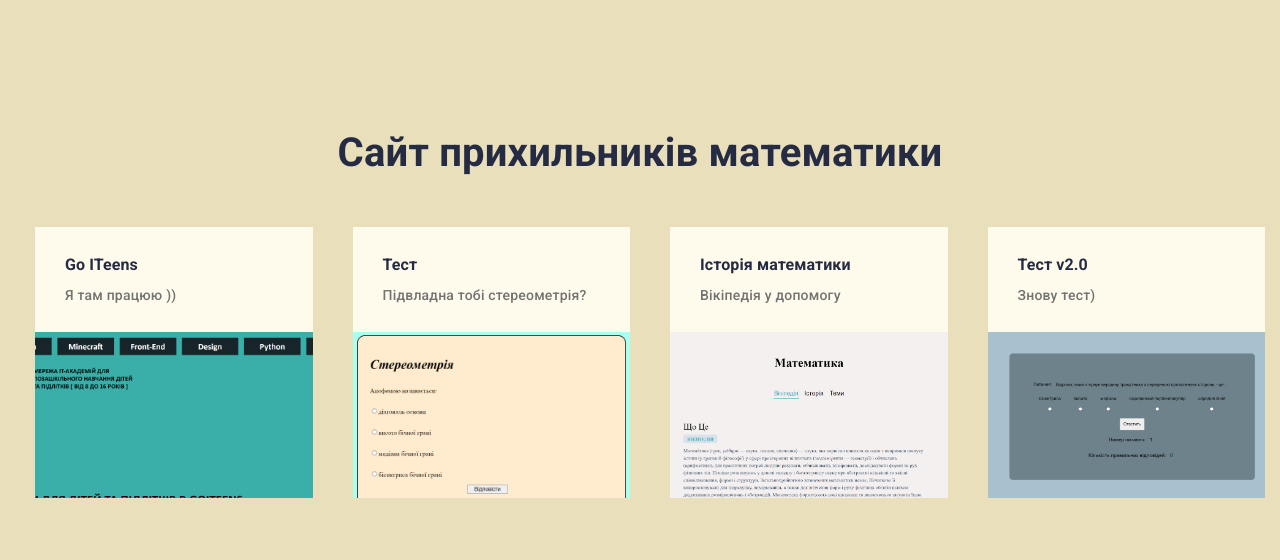
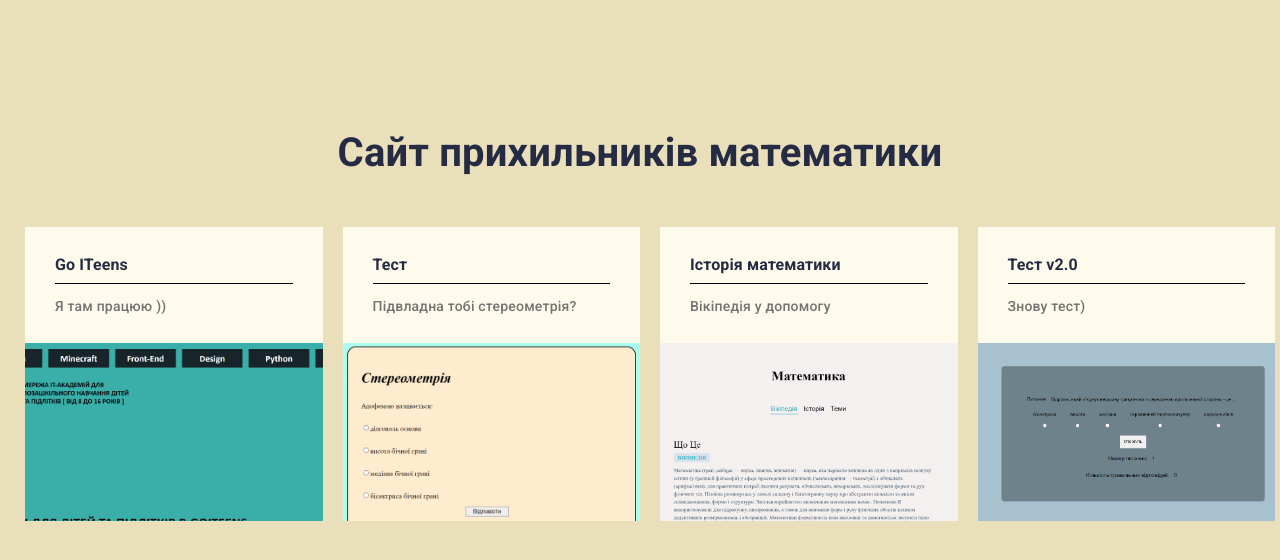
Before and after one commit to bombiteen/Project, a plain HTML site: page index.html in a window 1280 px wide. Drawn offline with Linux system fonts and the light colour scheme.

Commit message:
Update style.css

```diff
--- a/css/style.css
+++ b/css/style.css
@@ -80,7 +80,7 @@ body {
     flex-wrap: wrap;
 }
 .practice__column {
-    padding: 0px 20px;
+    padding: 0px 10px;
     margin: 0px 0px 30px 0px;
     flex: 0 1 25%;
 }
@@ -98,6 +98,7 @@ body {
     flex: 1 1 auto;
 }
 .item-practice__link {
+    width: 100%;
     color: inherit;
     display: inline-block;
 }
@@ -111,8 +112,9 @@ body {
     color: #252b42;
     font-weight: 700;
     font-size: 16px;
-    line-height: (24 / 16 * 100%);
     letter-spacing: 0.1px;
+    padding-bottom: 10px;
+    border-bottom: 1px solid #000;
 }
 .item-practice__text {
     font-weight: 500;
```
